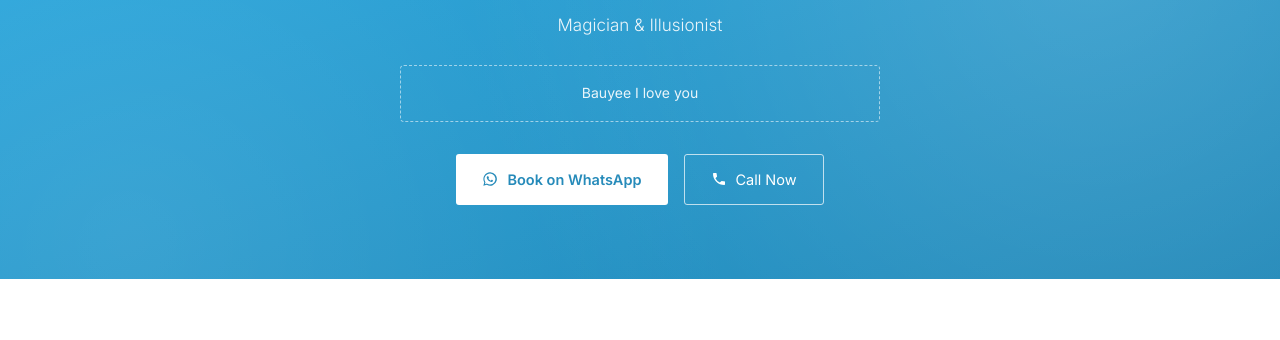
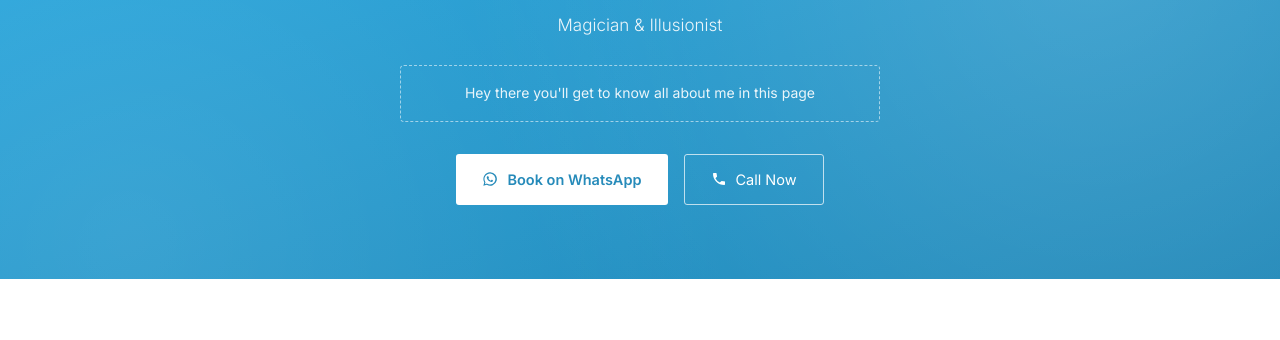
Before and after one commit to SiddharthSagar-MagicianinPatna/Magician_Siddharth_Sagar, a plain HTML site: page index.html in a window 1280 px wide. Shown: the part 318-658 px from the top of the page. Drawn offline with Linux system fonts and the light colour scheme.

Commit message:
index.html

```diff
--- a/index.html
+++ b/index.html
@@ -286,7 +286,7 @@
   <section class="hero" id="home">
     <h1>Siddharth Sagar</h1>
     <p class="sub">Magician &amp; Illusionist</p>
-    <div class="hero-tagline-slot">Bauyee I love you</div>
+    <div class="hero-tagline-slot">Hey there you'll get to know all about me in this page</div>
     <div class="hero-actions">
       <a class="btn btn-solid" href="https://wa.me/917677945222?text=Hi%2C%20I%27d%20like%20to%20enquire%20about%20booking%20a%20show" target="_blank" rel="noopener">
         <svg viewBox="0 0 24 24"><path fill="currentColor" d="M12 2a10 10 0 0 0-8.6 15L2 22l5.2-1.4A10 10 0 1 0 12 2zm0 18.2a8.2 8.2 0 0 1-4.2-1.1l-.3-.2-3.1.8.8-3-.2-.3A8.2 8.2 0 1 1 12 20.2zm4.5-6.1c-.2-.1-1.5-.8-1.7-.8-.2-.1-.4-.1-.6.1s-.7.8-.8 1c-.2.2-.3.2-.5.1-.2-.1-1-.4-1.9-1.2-.7-.6-1.2-1.4-1.3-1.6-.1-.2 0-.4.1-.5l.4-.4c.1-.1.2-.2.2-.4.1-.2 0-.3 0-.4-.1-.1-.6-1.4-.8-1.9-.2-.5-.4-.4-.6-.4h-.5c-.2 0-.4.1-.6.3-.2.2-.8.8-.8 1.9s.8 2.2.9 2.4c.1.2 1.6 2.5 4 3.5.6.2 1 .4 1.3.5.5.2 1 .1 1.4.1.4-.1 1.3-.5 1.5-1.1.2-.5.2-1 .1-1.1-.1-.1-.2-.1-.5-.3z"/></svg>
```
